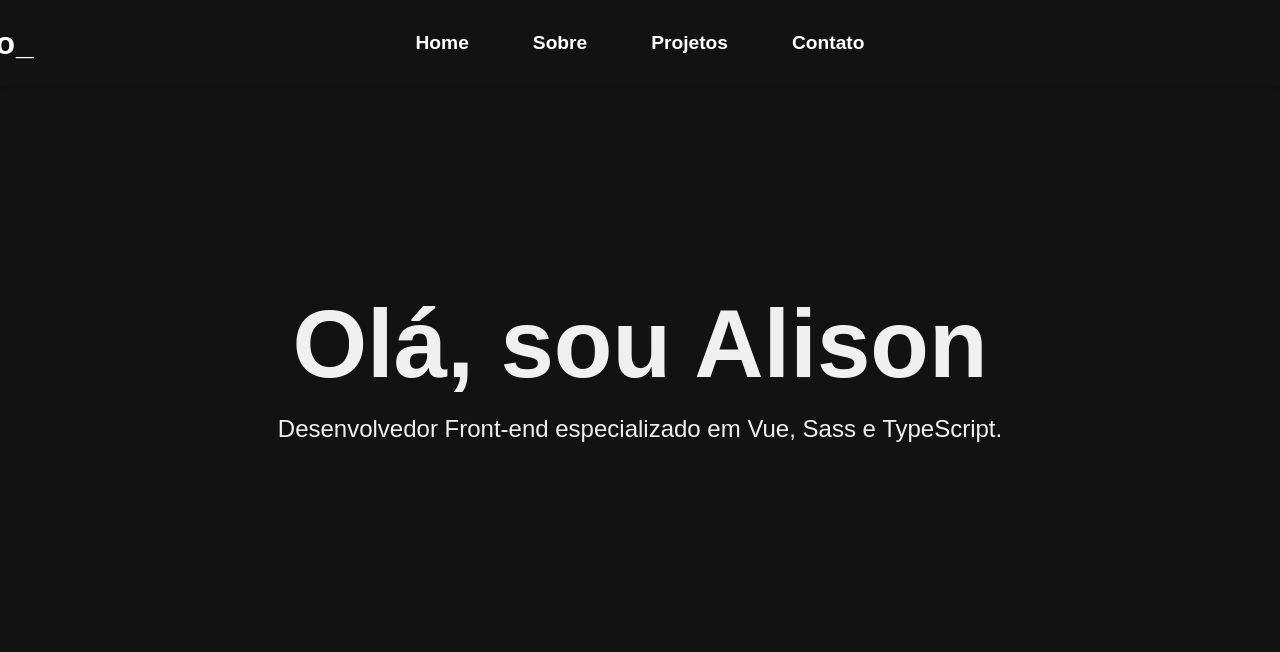
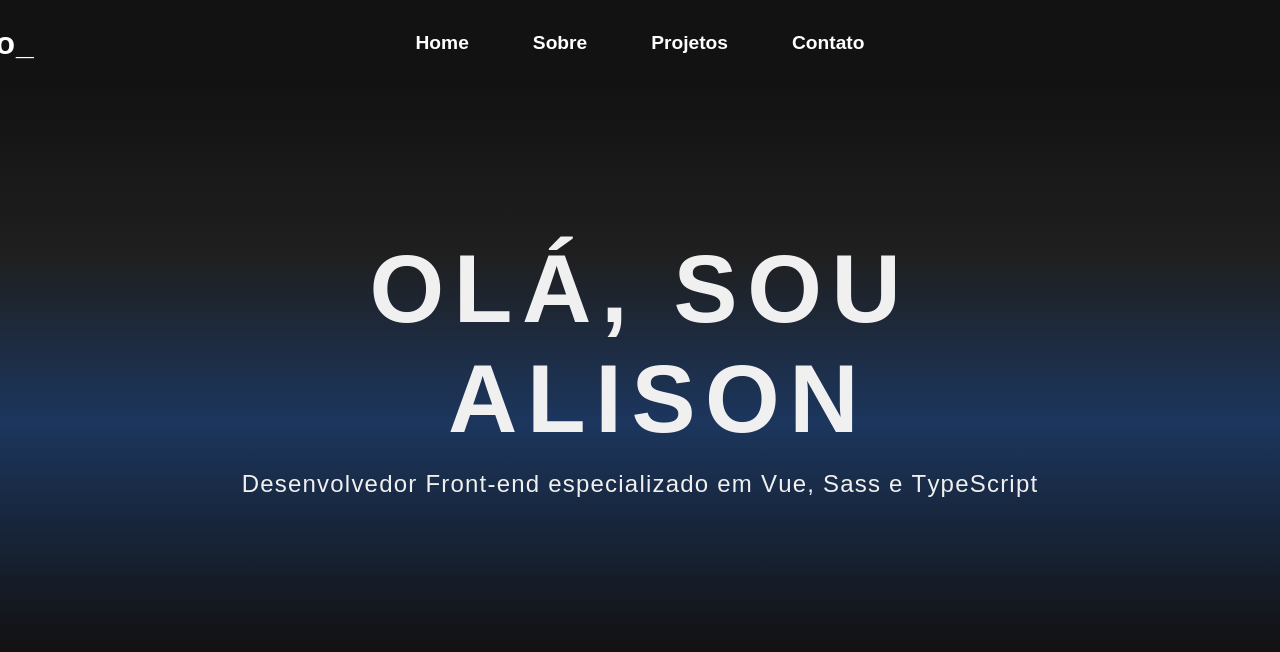
Before and after one commit to AlisonDelvechio/portfolio-vue, a Vue app: page / in a window 1280 px wide. Shown: the top 652 px of the page. Built offline with nearby package versions, Linux system fonts and the light colour scheme.

Commit message:
Gradiente e efeito na seção inicial

```diff
--- a/src/components/Hero.vue
+++ b/src/components/Hero.vue
@@ -1,21 +1,47 @@
 <template>
   <section id="home">
     <div class="hero-content">
-      <h1>Olá, sou Alison</h1>
-      <p>Desenvolvedor Front-end especializado em Vue, Sass e TypeScript.</p>
+      <h1>
+        <span v-for="(char, index) in greeting" :key="index" :style="{ animationDelay: `${index * 0.05}s` }">
+          {{ char === ' ' ? '\u00A0' : char }}
+        </span>
+        <span>
+          <span v-for="(char, index) in name" :key="`name-${index}`" :style="{ animationDelay: `${(index + greeting.length) * 0.05}s` }">
+            {{ char === ' ' ? '\u00A0' : char }}
+          </span>
+        </span>
+      </h1>
+
+      <p>
+        <span v-for="(char, index) in description" :key="index" :style="{ animationDelay: `${index * 0.03}s` }">
+          {{ char }}
+        </span>
+      </p>
     </div>
   </section>
 </template>
 
+<script setup lang="ts">
+const greeting = 'Olá, sou'.split('');
+const name = ' Alison'.split('');
+
+const description = 'Desenvolvedor Front-end especializado em Vue, Sass e TypeScript'.split('');
+</script>
+
 <style lang="scss" scoped>
 section {
+  background: linear-gradient(
+    to bottom,
+    #121212 0%,
+    #1f1f1f 30%,
+    #1c365e 60%,   // azul mais escuro
+    #121212 100%
+  );
   min-height: 70vh;
   display: flex;
   justify-content: center;
   align-items: center;
-  // padding: 4rem 2rem;
   text-align: center;
-  // background-color: $secondary-color;
 
   .hero-content {
     max-width: 800px;
@@ -25,12 +51,31 @@ section {
     color: $primary-color;
     font-size: 6rem;
     margin-bottom: 1rem;
-    text-decoration: "uppercase";
+    text-transform: uppercase;
+    white-space: pre-wrap;
+    letter-spacing: 0.1em;
   }
 
   p {
     font-size: 1.5rem;
     color: $primary-color;
+    margin-top: 1rem;
+    white-space: pre-wrap;
+    letter-spacing: 0.05em;
+  }
+
+  span {
+    display: inline-block;
+    animation: jump 0.5s ease forwards;
+    opacity: 0; // inicia invisível
+    transform: translateY(10px);
+  }
+
+  @keyframes jump {
+    to {
+      opacity: 1;
+      transform: translateY(0);
+    }
   }
 }
 </style>
```
